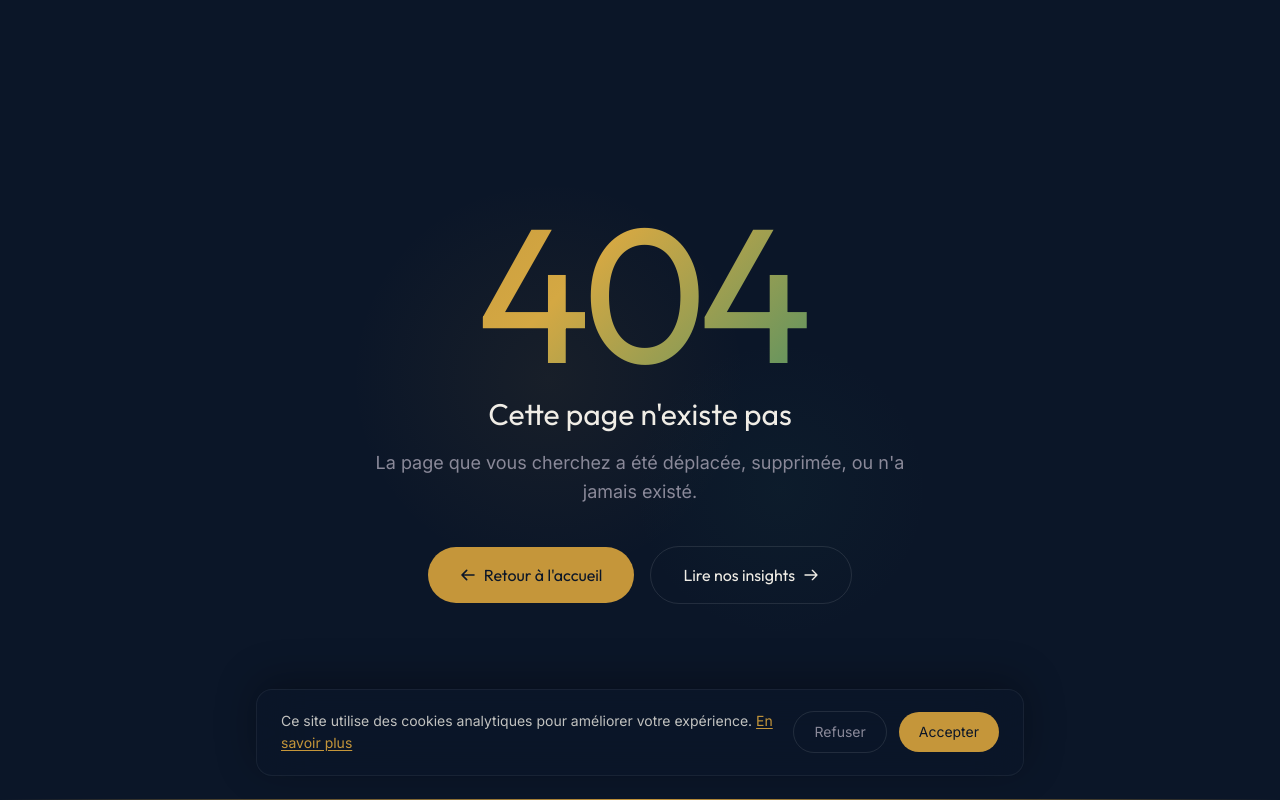
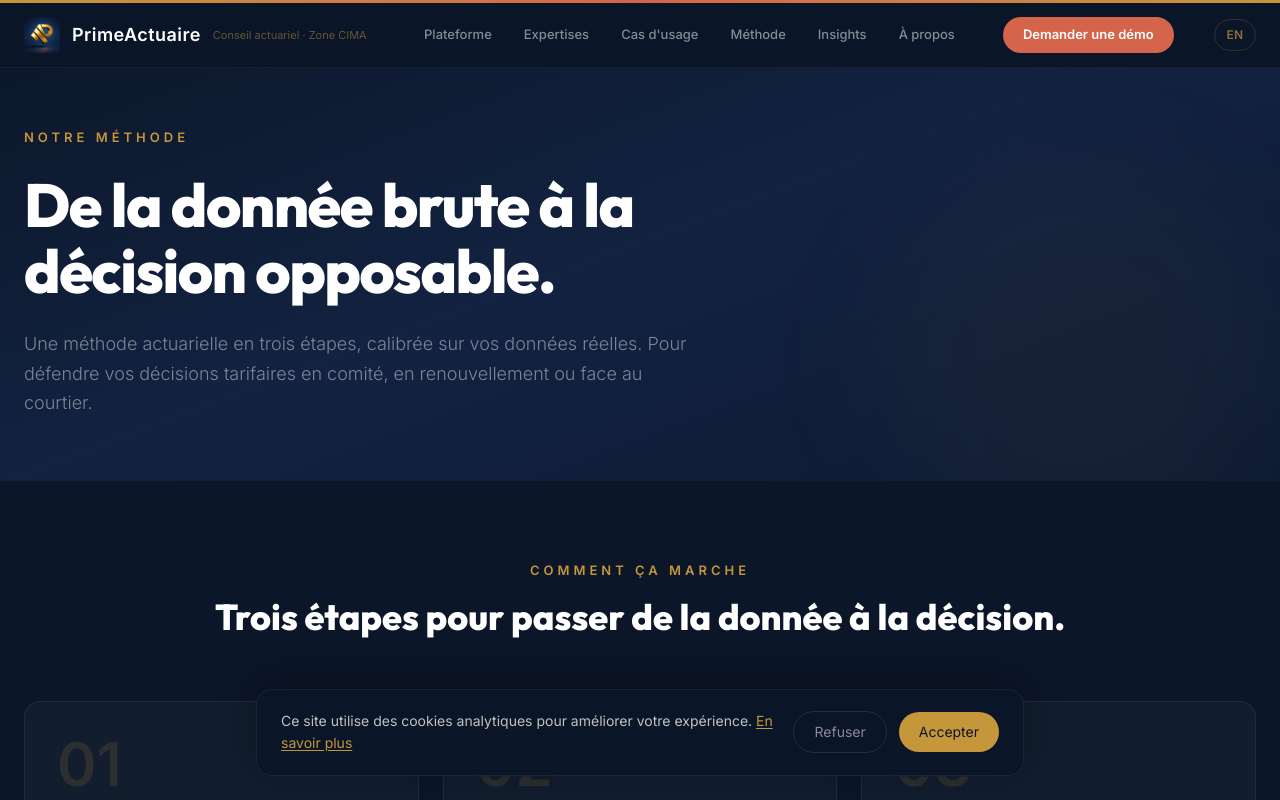
Before and after one commit to sidickgoldman/SiteWeb_PrimeActuaire, a Next.js app: page /methode in a window 1280 px wide. Before the commit this address had no page. Shown: the top 800 px of the page. Built offline with nearby package versions, Linux system fonts and the light colour scheme.

Commit message:
arch: split /methode into dedicated page, trim home to 6 sections

```diff
--- /dev/null
+++ b/src/app/methode/MethodeClient.tsx
@@ -0,0 +1,49 @@
+"use client";
+
+import { motion } from "framer-motion";
+import Header from "@/components/Header";
+import Footer from "@/components/Footer";
+import HowItWorks from "@/components/HowItWorks";
+import Methode from "@/components/Methode";
+import CTAFinal from "@/components/CTAFinal";
+import { useI18n } from "@/i18n";
+
+export default function MethodeClient() {
+  const { t } = useI18n();
+  return (
+    <>
+      <Header />
+      <main>
+        {/* Hero simple */}
+        <section className="relative bg-navy pt-32 pb-16 overflow-hidden">
+          <div className="absolute inset-0 bg-gradient-to-br from-[#0B1628] via-[#122240] to-[#0E1A34]" />
+          <div className="absolute top-1/3 right-0 w-[400px] h-[400px] rounded-full bg-gold/[0.04] blur-3xl" />
+
+          <div className="relative max-w-7xl mx-auto px-6">
+            <motion.div
+              initial={{ opacity: 0, y: 30 }}
+              animate={{ opacity: 1, y: 0 }}
+              transition={{ duration: 0.7, ease: [0.22, 1, 0.36, 1] }}
+              className="max-w-3xl"
+            >
+              <p className="text-[13px] font-semibold text-gold uppercase tracking-[4px] mb-6">
+                {t.methodePage.eyebrow}
+              </p>
+              <h1 className="font-[var(--font-heading)] font-extrabold text-[clamp(2.2rem,5vw,3.8rem)] text-white leading-[1.1] tracking-tight">
+                {t.methodePage.title}
+              </h1>
+              <p className="mt-6 text-lg text-white/45 leading-relaxed max-w-2xl font-light">
+                {t.methodePage.desc}
+              </p>
+            </motion.div>
+          </div>
+        </section>
+
+        <HowItWorks />
+        <Methode />
+        <CTAFinal />
+      </main>
+      <Footer />
+    </>
+  );
+}
--- /dev/null
+++ b/src/app/methode/page.tsx
@@ -0,0 +1,18 @@
+import type { Metadata } from "next";
+import MethodeClient from "./MethodeClient";
+
+export const metadata: Metadata = {
+  title: "Méthode — De la donnée à la décision défendable",
+  description:
+    "Trois étapes pour transformer vos bordereaux en arbitrages opposables : structuration du portefeuille, chiffrage des fuites de rentabilité, décision fondée sur données réelles.",
+  openGraph: {
+    title: "Méthode — De la donnée à la décision défendable",
+    description:
+      "PrimeActuaire : méthode actuarielle en trois étapes pour défendre vos décisions tarifaires en comité, renouvellement et face au courtier.",
+    url: "/methode",
+  },
+};
+
+export default function MethodePage() {
+  return <MethodeClient />;
+}
--- a/src/app/page.tsx
+++ b/src/app/page.tsx
@@ -1,14 +1,9 @@
 import Header from "@/components/Header";
 import Hero from "@/components/Hero";
 import StatBar from "@/components/StatBar";
-import HowItWorks from "@/components/HowItWorks";
 import Probleme from "@/components/Probleme";
 import Piliers from "@/components/Piliers";
-import Solution from "@/components/Solution";
 import CasUsage from "@/components/CasUsage";
-import Methode from "@/components/Methode";
-import Insights from "@/components/Insights";
-import APropos from "@/components/APropos";
 import CTAFinal from "@/components/CTAFinal";
 import Footer from "@/components/Footer";
 
@@ -19,14 +14,9 @@ export default function Home() {
       <main>
         <Hero />
         <StatBar />
-        <HowItWorks />
         <Probleme />
         <Piliers />
-        <Solution />
         <CasUsage />
-        <Methode />
-        <Insights />
-        <APropos />
         <CTAFinal />
       </main>
       <Footer />
--- a/src/app/sitemap.ts
+++ b/src/app/sitemap.ts
@@ -7,6 +7,7 @@ export default function sitemap(): MetadataRoute.Sitemap {
   const staticPages: MetadataRoute.Sitemap = [
     { url: base, lastModified: new Date(), changeFrequency: "weekly", priority: 1 },
     { url: `${base}/plateforme`, lastModified: new Date(), changeFrequency: "monthly", priority: 0.9 },
+    { url: `${base}/methode`, lastModified: new Date(), changeFrequency: "monthly", priority: 0.9 },
     { url: `${base}/a-propos`, lastModified: new Date(), changeFrequency: "monthly", priority: 0.7 },
     { url: `${base}/insights`, lastModified: new Date(), changeFrequency: "weekly", priority: 0.8 },
     { url: `${base}/mentions-legales`, lastModified: new Date(), changeFrequency: "yearly", priority: 0.3 },
--- a/src/components/Header.tsx
+++ b/src/components/Header.tsx
@@ -10,7 +10,7 @@ const navHrefs = [
   "/plateforme",
   "/#piliers",
   "/#cas-usage",
-  "/#methode",
+  "/methode",
   "/insights",
   "/a-propos",
 ];
--- a/src/i18n/en.ts
+++ b/src/i18n/en.ts
@@ -381,6 +381,13 @@ export const en: Dictionary = {
     },
   },
 
+  // ───── Page: Method ─────
+  methodePage: {
+    eyebrow: "Our method",
+    title: "From raw data to defensible decisions.",
+    desc: "A three-step actuarial method, calibrated on your real data. To defend your pricing decisions in committee, at renewal or facing the broker.",
+  },
+
   // ───── Page: Platform ─────
   plateformePage: {
     heroEyebrow: "Tarif Santé Pro",
--- a/src/i18n/fr.ts
+++ b/src/i18n/fr.ts
@@ -379,6 +379,13 @@ export const fr = {
     },
   },
 
+  // ───── Page: Méthode ─────
+  methodePage: {
+    eyebrow: "Notre méthode",
+    title: "De la donnée brute à la décision opposable.",
+    desc: "Une méthode actuarielle en trois étapes, calibrée sur vos données réelles. Pour défendre vos décisions tarifaires en comité, en renouvellement ou face au courtier.",
+  },
+
   // ───── Page: Plateforme ─────
   plateformePage: {
     heroEyebrow: "Tarif Santé Pro",
```
